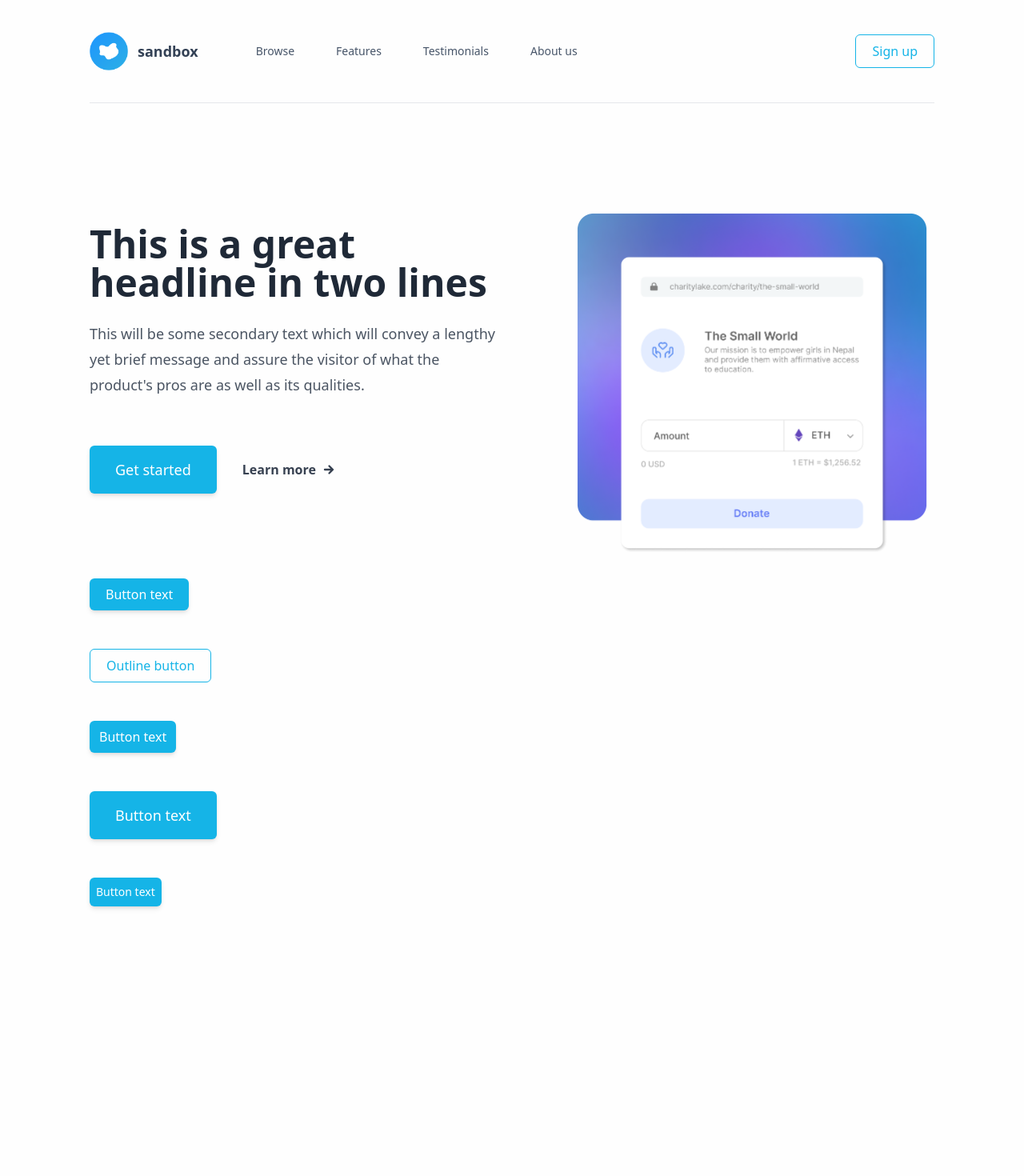
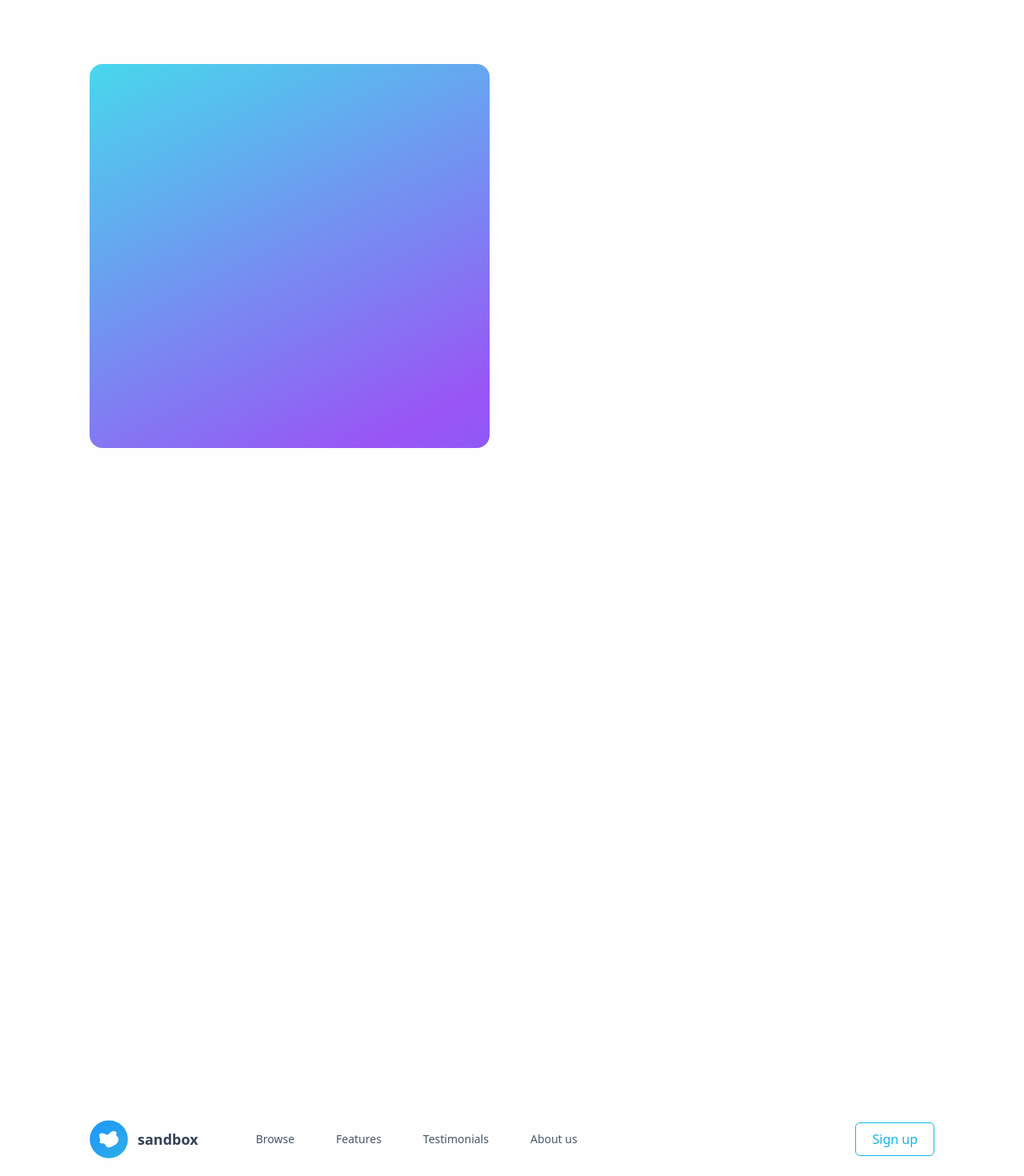
Before and after one commit to CarboxyDev/tailwind-sandbox, a Next.js app: page / in a window 1280 px wide. Shown: the top 1470 px of the page at 80% size. Built offline with nearby package versions, Linux system fonts and the light colour scheme; a web font is replaced by a local one; what tailwindcss-debug-screens would draw is missing.

Commit message:
Add GradientBox component (wip, experimental)

```diff
--- a/src/components/Button.tsx
+++ b/src/components/Button.tsx
@@ -30,6 +30,7 @@ const buttonVariants = cva(
 
 const Button = (props: ButtonProps) => {
   const { size, variant, className } = props;
+  console.log(className);
 
   return (
     <>
--- /dev/null
+++ b/src/components/GradientBox.tsx
@@ -0,0 +1,11 @@
+// NOTE: This component is heavily reliant on the styles/globals.css file for its styling
+
+const GradientBox = () => {
+  return (
+    <>
+      <div className="gradient-box h-120 w-125 rounded-2xl"></div>
+    </>
+  );
+};
+
+export default GradientBox;
--- a/src/pages/sandbox.tsx
+++ b/src/pages/sandbox.tsx
@@ -21,34 +21,18 @@ import Filler from "../components/Filler";
 import ContentWithImageSection from "../sections/ContentWithImageSection";
 import FeatureCard from "../components/FeatureCard";
 import CTASection from "../sections/CTASection";
-import Button from "../components/Button";
+import GradientBox from "../components/GradientBox";
 
 const Sandbox: NextPage = () => {
   return (
     <>
       <div id="app-container" className="px-4 sm:px-8 lg:px-20 xl:px-28">
+        <Filler height="h-20" />
+        <GradientBox />
+        <Filler height="h-200" />
         <Navbar />
         <Divider />
         <HeroSection />
-        <Button variant="default" size="md">
-          Button text
-        </Button>
-        <Filler height="h-12" />
-        <Button variant="outline" size="md">
-          Outline button
-        </Button>
-        <Filler height="h-12" />
-        <Button variant="default" size="sm">
-          Button text
-        </Button>
-        <Filler height="h-12" />
-        <Button variant="default" size="xl">
-          Button text
-        </Button>
-        <Filler height="h-12" />
-        <Button variant="default" size="xs">
-          Button text
-        </Button>
         <Filler height="h-100" />
         <CTASection
           heading="Take the leap and get started"
--- a/src/styles/globals.css
+++ b/src/styles/globals.css
@@ -34,3 +34,24 @@ html {
     background-position: 0% 50%;
   }
 }
+
+.gradient-box {
+  background: linear-gradient(334deg, #387aff, #9955f5, #47d8ec);
+  background-size: 180% 180%;
+}
+
+.gradient-box:hover {
+  animation: gradient-box-animation 4s ease infinite;
+}
+
+@keyframes gradient-box-animation {
+  0% {
+    background-position: 0% 50%;
+  }
+  50% {
+    background-position: 100% 50%;
+  }
+  100% {
+    background-position: 0% 50%;
+  }
+}
--- a/tailwind.config.cjs
+++ b/tailwind.config.cjs
@@ -58,6 +58,11 @@ module.exports = {
         112: "448px",
         116: "464px",
         120: "480px",
+        125: "500px",
+        130: "520px",
+        140: "560px",
+        150: "600px",
+        200: "800px",
       },
     },
   },
```
